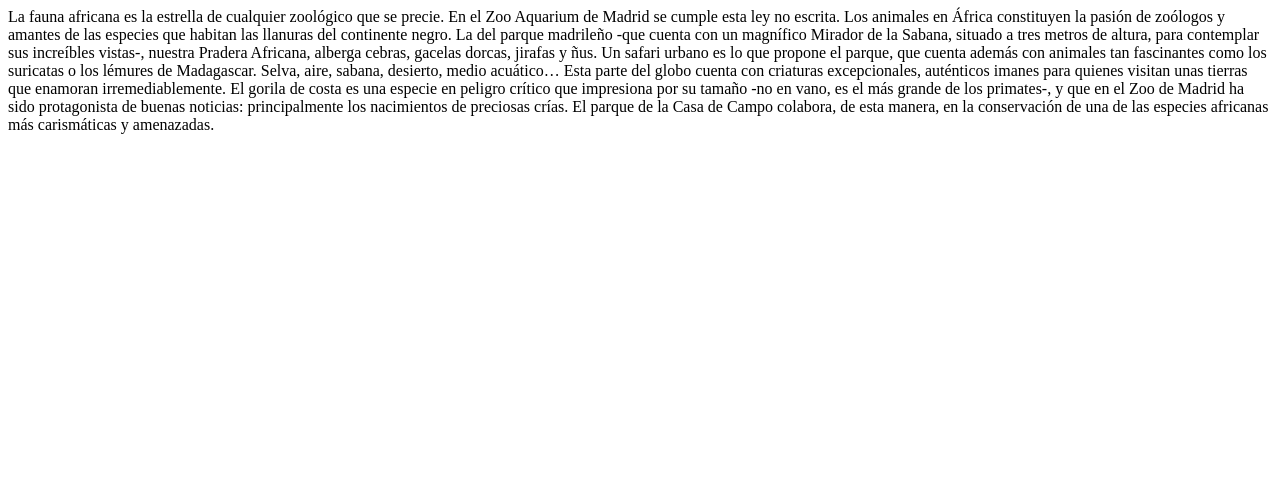
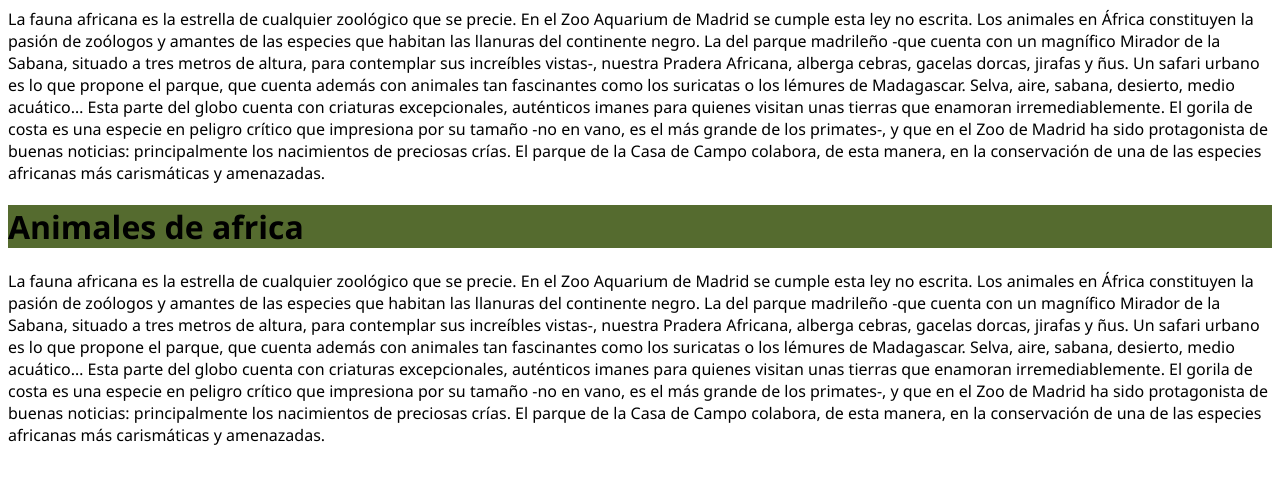
Before and after one commit to ssedux/repositorio-Eduardo, a plain HTML site: page index.html in a window 1280 px wide. Drawn offline with Linux system fonts and the light colour scheme.

Commit message:
modificacion de style

```diff
--- a/index.html
+++ b/index.html
@@ -3,13 +3,18 @@
 <head>
     <meta charset="UTF-8">
     <meta name="viewport" content="width=device-width, initial-scale=1.0">
+    <link rel="stylesheet" type="text/css" href="style.css">
     <title>Animales de Africa</title>
     <p1>La fauna africana es la estrella de cualquier zoológico que se precie. En el Zoo Aquarium de Madrid se cumple esta ley no escrita. Los animales en África constituyen la pasión de zoólogos y amantes de las especies que habitan las llanuras del continente negro. La del parque madrileño -que cuenta con un magnífico Mirador de la Sabana, situado a tres metros de altura, para contemplar sus increíbles vistas-, nuestra Pradera Africana, alberga cebras, gacelas dorcas, jirafas y ñus. Un safari urbano es lo que propone el parque, que cuenta además con animales tan fascinantes como los suricatas o los lémures de Madagascar. Selva, aire, sabana, desierto, medio acuático… Esta parte del globo cuenta con criaturas excepcionales, auténticos imanes para quienes visitan unas tierras que enamoran irremediablemente.</p1>
-    <p1></p1>
+
     <p1>El gorila de costa es una especie en peligro crítico que impresiona por su tamaño -no en vano, es el más grande de los primates-, y que en el Zoo de Madrid ha sido protagonista de buenas noticias: principalmente los nacimientos de preciosas crías. El parque de la Casa de Campo colabora, de esta manera, en la conservación de una de las especies africanas más carismáticas y amenazadas.</p1>
 
 </head>
 <body>
+    <h1>Animales de africa</h1>
+    <p1>La fauna africana es la estrella de cualquier zoológico que se precie. En el Zoo Aquarium de Madrid se cumple esta ley no escrita. Los animales en África constituyen la pasión de zoólogos y amantes de las especies que habitan las llanuras del continente negro. La del parque madrileño -que cuenta con un magnífico Mirador de la Sabana, situado a tres metros de altura, para contemplar sus increíbles vistas-, nuestra Pradera Africana, alberga cebras, gacelas dorcas, jirafas y ñus. Un safari urbano es lo que propone el parque, que cuenta además con animales tan fascinantes como los suricatas o los lémures de Madagascar. Selva, aire, sabana, desierto, medio acuático… Esta parte del globo cuenta con criaturas excepcionales, auténticos imanes para quienes visitan unas tierras que enamoran irremediablemente.</p1>
+
+    <p1>El gorila de costa es una especie en peligro crítico que impresiona por su tamaño -no en vano, es el más grande de los primates-, y que en el Zoo de Madrid ha sido protagonista de buenas noticias: principalmente los nacimientos de preciosas crías. El parque de la Casa de Campo colabora, de esta manera, en la conservación de una de las especies africanas más carismáticas y amenazadas.</p1>
 
 </body>
 </html>
--- a/style.css
+++ b/style.css
@@ -0,0 +1,8 @@
+h1 {
+    background-color: darkolivegreen;
+
+}
+
+body {
+    font-family: 'Segoe UI', Tahoma, Geneva, Verdana, sans-serif;
+}
```
